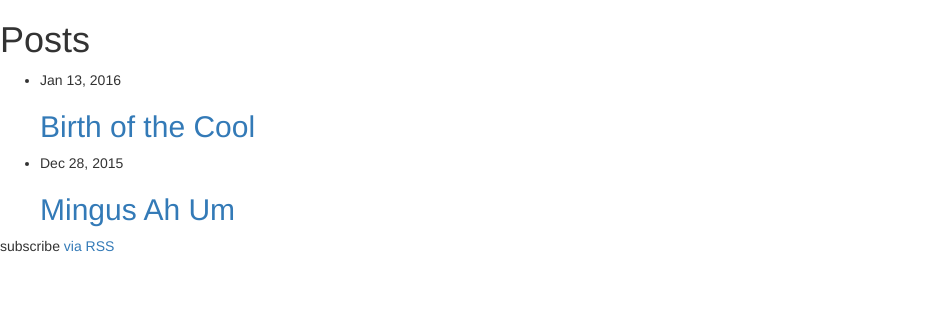
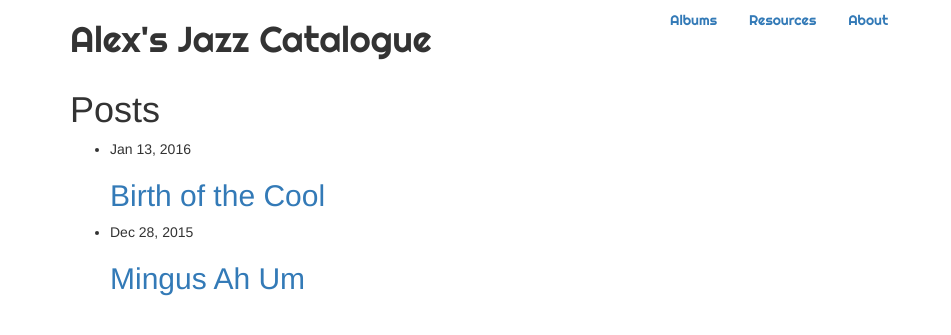
Before and after one commit to gondek/jazz-catalogue, a Jekyll site: the page built from index.html, in a window 1280 px wide. Shown: the top 335 px of the page, without its empty margins (0-951 px from the left). Built offline with Jekyll 4.4.1, drawn with Linux system fonts in a browser that asks for light colours.

Commit message:
Added site header and outer container

```diff
--- a/_config.yml
+++ b/_config.yml
@@ -4,3 +4,11 @@ description: >
   links to performances, and other recommended resources.
 baseurl: ""
 url: "http://jazz.gondek.ca"
+
+nav:
+  - title: Albums
+    url: "/"
+  - title: Resources
+    url: "/resources/"
+  - title: About
+    url: "/about/"
--- a/_includes/footer.html
+++ b/_includes/footer.html
@@ -1,2 +1,4 @@
+  </div>
+</div>
 <script src="{{ "/assets/js/jquery.min.js" | prepend: site.baseurl }}"></script>
 <script src="{{ "/assets/js/bootstrap.min.js" | prepend: site.baseurl }}"></script>
--- a/_includes/head.html
+++ b/_includes/head.html
@@ -6,7 +6,8 @@
   <title>{% if page.title %}{{ page.title }}{% else %}{{ site.title }}{% endif %}</title>
   <meta name="description" content="{% if page.excerpt %}{{ page.excerpt | strip_html | strip_newlines | truncate: 160 }}{% else %}{{ site.description | strip_newlines }}{% endif %}">
 
-  <link rel="stylesheet" href="{{ "/assets/css/main.css" | prepend: site.baseurl }}">
+  <link rel="stylesheet" href="//fonts.googleapis.com/css?family=Righteous" type="text/css">
+  <link rel="stylesheet" href="{{ "/assets/css/main.css" | prepend: site.baseurl }}" type="text/css">
   <link rel="canonical" href="{{ page.url | replace:'index.html','' | prepend: site.baseurl | prepend: site.url }}">
   <link rel="alternate" type="application/rss+xml" title="{{ site.title }}" href="{{ "/feed.xml" | prepend: site.baseurl | prepend: site.url }}">
 </head>
--- a/_includes/header.html
+++ b/_includes/header.html
@@ -0,0 +1,21 @@
+<header>
+  <div class="container">
+    <div class="row">
+      <div class="col-md-6">
+        <h1>{{ site.title }}</h1>
+      </div>
+      <div class="col-md-6">
+        <nav>
+          <ul class="nav nav-pills">
+          {% for item in site.nav %}
+            <li><a {% if item.url == page.url %}class="active"{% endif %} href="{{ item.url | prepend: site.baseurl }}">{{ item.title }}</a></li>
+          {% endfor %}
+          </ul>
+        </nav>
+      </div>
+    </div>
+  </div>
+</header>
+
+<div class="main">
+  <div class="container">
--- a/_layouts/album.html
+++ b/_layouts/album.html
@@ -3,7 +3,7 @@ layout: default
 ---
 <article>
 
-  <img src="{{ "/assets/albums/" | prepend: site.baseurl }}{{ page.slug }}.jpg" />
+  <img src="{{ "/assets/covers/" | prepend: site.baseurl }}{{ page.slug }}.jpg" />
   <h1>{{ page.title }}</h1>
   <p>{{ page.date | date: "%b %-d, %Y" }}</p>
   {% assign artist = site.data.artists[page.artist] %}<p><a href="{{ artist.wiki }}">{{ artist.name }}</a></p>
--- a/_sass/main.scss
+++ b/_sass/main.scss
@@ -1 +1,5 @@
 @import 'bootstrap';
+
+header {
+  font-family: 'Righteous', cursive;
+}
--- /dev/null
+++ b/about.html
@@ -0,0 +1,4 @@
+---
+title: About
+layout: default
+---
--- a/index.html
+++ b/index.html
@@ -18,6 +18,4 @@ layout: default
     {% endfor %}
   </ul>
 
-  <p class="rss-subscribe">subscribe <a href="{{ "/feed.xml" | prepend: site.baseurl }}">via RSS</a></p>
-
 </div>
--- /dev/null
+++ b/resources.html
@@ -0,0 +1,4 @@
+---
+title: Resources
+layout: default
+---
```
Also changed, not shown: feed.xml (deleted, +0 -30 lines), assets/covers/birth-of-the-cool.jpg (renamed from assets/albums/birth-of-the-cool.jpg), assets/covers/mingus-ah-um.jpg (renamed from assets/albums/mingus-ah-um.jpg), 1 other file.
